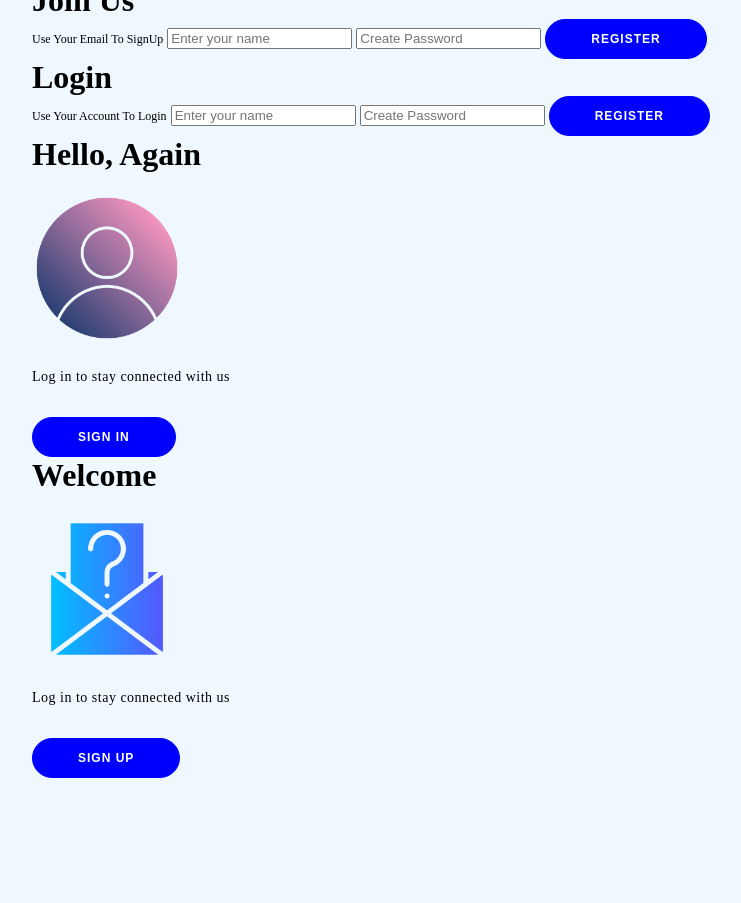
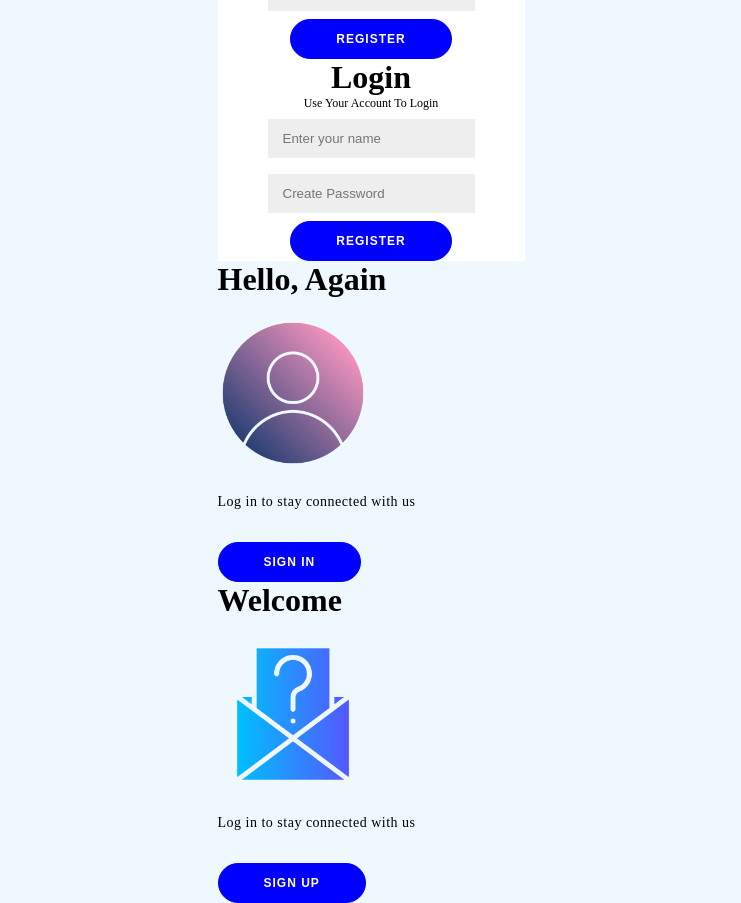
Before and after one commit to zamange/bug-tracker, a plain HTML site: page index.html in a window 1280 px wide. Shown: the whole page, without its empty margins (269-1010 px from the left). Before the commit the page ends 830 px from the top, so only its background shows below. Drawn offline with Linux system fonts and the light colour scheme.

Commit message:
form styless

```diff
--- a/styles.css
+++ b/styles.css
@@ -53,3 +53,35 @@ button{
     background-color: blue;
 
 }
+
+button:active{
+    transform:scale(0.95);
+}
+
+button:focus{
+    outline: none;
+}
+
+button.ghost{
+    background-color: transparent;
+    border-color: white;
+}
+
+form{
+    background-color: white;
+    display: flex;
+    align-items: center;
+    justify-content: center;
+    flex-direction: column;
+    padding: 0 50px;
+    height: 100%;
+    text-align: center;
+}
+
+input{
+    background-color: #eee;
+    border: none;
+    padding: 12px 15px;
+    margin: 8px 0;
+    width: 100%;
+}
```
